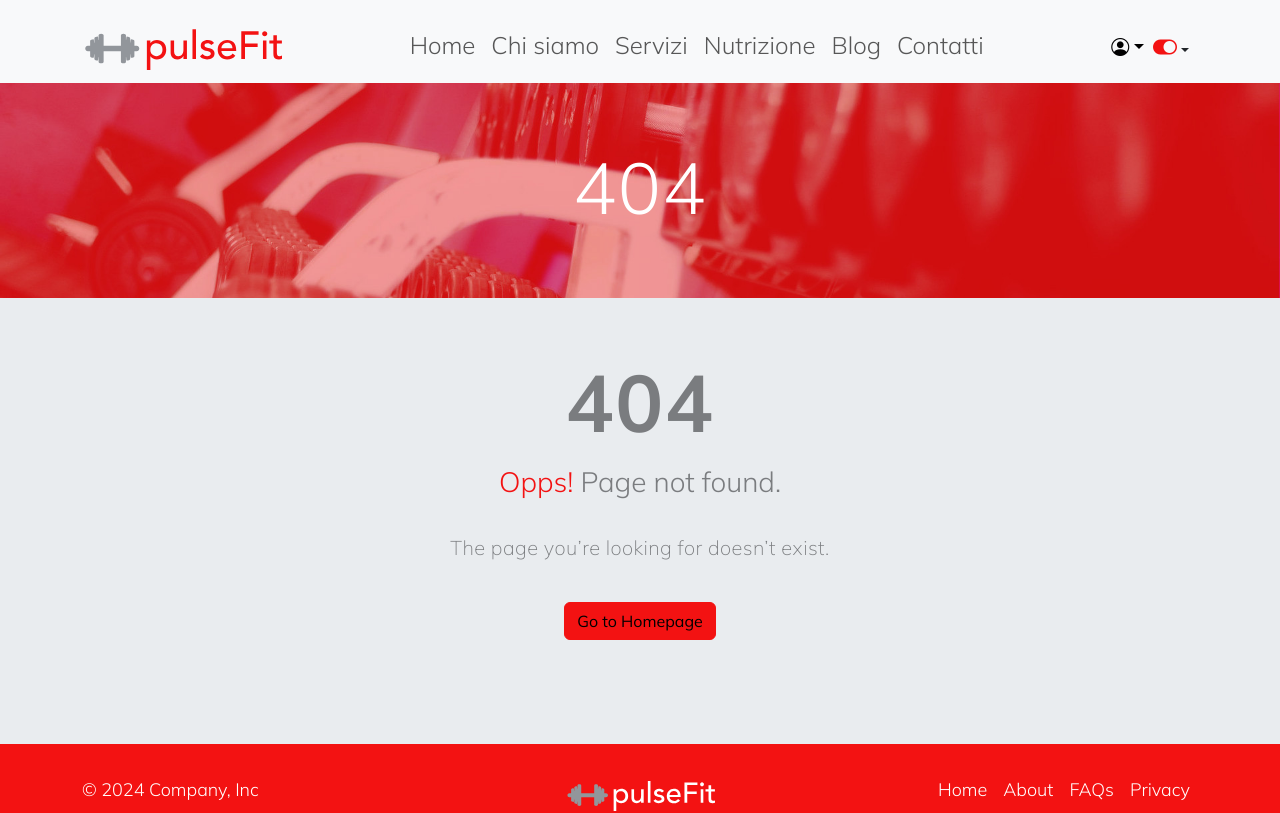
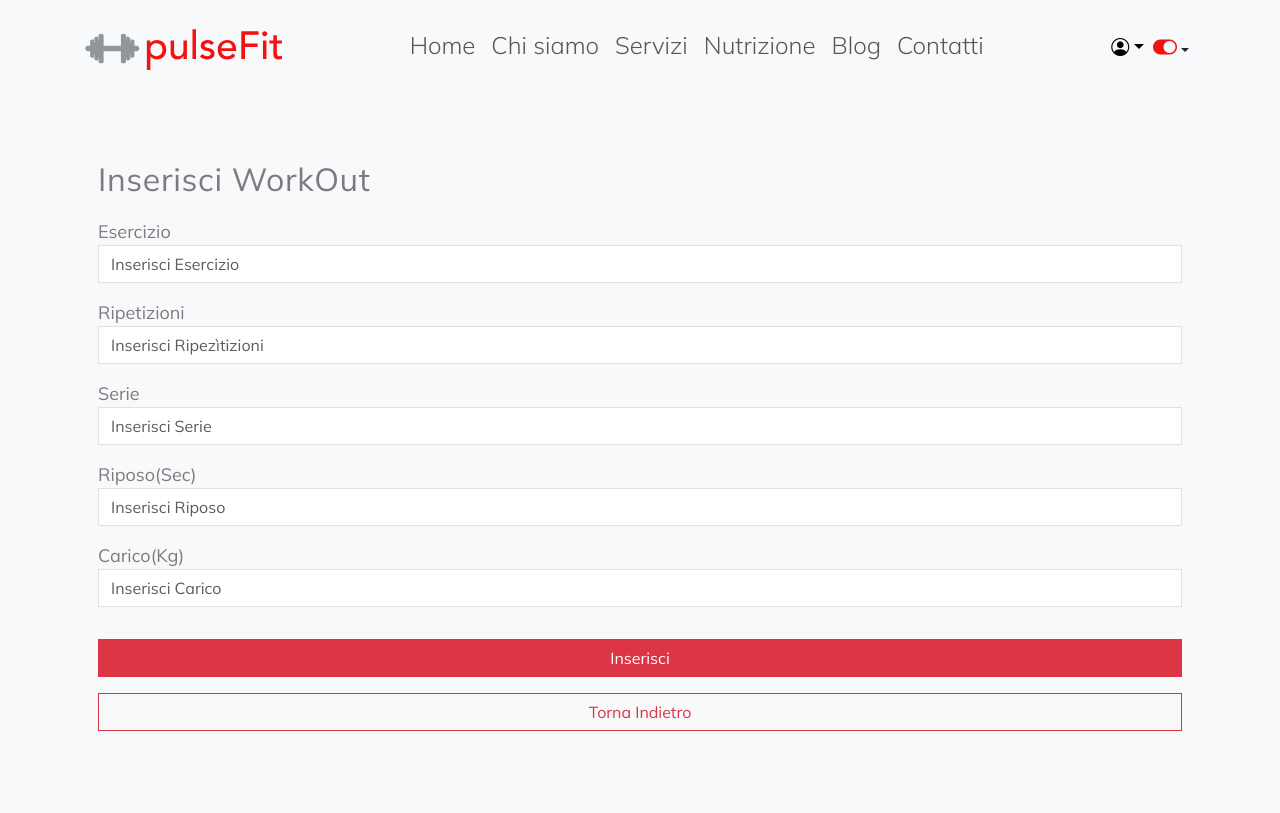
Before and after one commit to Andrea-vicari/tigerFitness, a React (Vite) app in the folder client/: page /singletraining in a window 1280 px wide. Before the commit this address had no page. Shown: the top 813 px of the page. Built offline with nearby package versions, Linux system fonts and the light colour scheme.

Commit message:
added single training page

```diff
--- a/client/src/App.jsx
+++ b/client/src/App.jsx
@@ -26,6 +26,7 @@ import DashboardPage from './pages/dashpages/DashboardPage';
 import UsersList from './pages/dashpages/UsersListPage';
 import SingleUserPage from './pages/dashpages/SingleUserPage';
 import NewTrainingPage from './pages/dashpages/NewTrainingPage';
+import SingleTrainingPage from './pages/dashpages/SingleTrainingPage';
 import SchedaTrainerPage from './pages/dashpages/SchedaTrainerPage';
 import SchedaUtentePage from './pages/dashpages/SchedaUtentePage';
 import ElencoSchedeApertePage from './pages/dashpages/ElencoSchedeApertePage';
@@ -64,6 +65,7 @@ function App() {
             <Route path="/nutrizione" element={<NutrizionePage />} />
             <Route path="/singlepost" element={<SinglePost />} />
             <Route path="/newtraining/:id" element={<NewTrainingPage />} />
+            <Route path="/singletraining" element={<SingleTrainingPage />} />
             <Route path="/schedatrainerpage/:id" element={<SchedaTrainerPage />} />
             <Route path="/schedautentepage/:id" element={<SchedaUtentePage />} />
             <Route path="/singleproject" element={<SingleProject />} />
--- a/client/src/Components/dashcomponents/Dashboard.jsx
+++ b/client/src/Components/dashcomponents/Dashboard.jsx
@@ -78,9 +78,9 @@ function Dashboard() {
                                             <img src={newTrainingImg} className="img-fluid rounded mb-2"/>
                                             </div>
                                             <div className="col-md-6">
-                                                <h2>Aggiungi Training</h2>
+                                                <h2>Aggiungi Workout</h2>
                                                 <p>Vedi l'elenco completo degli utenti da dove potrai vedere/aggiungere i workout di ogni singolo utente </p>
-                                                <Link to="/userslist" type="button" className="btn btn-sm btn-outline-primary">Vai alla lista utenti</Link>
+                                                <Link to="/singletraining" type="button" className="btn btn-sm btn-outline-primary">Aggiungi Workout</Link>
                                             </div>
                                     </div>
 
--- /dev/null
+++ b/client/src/Components/dashcomponents/SingleTraining.jsx
@@ -0,0 +1,225 @@
+import { useState } from "react";
+import { Link, useLocation } from "react-router-dom";
+import logo from "../../assets/images/pulseFit_logo.svg";
+import { useSelector } from 'react-redux'
+
+var userID
+
+const SingleTraining = () =>{
+
+  const themeType = useSelector((state) => state.counter.value)
+
+  let bgType, textType;
+
+  themeType == "ligth" ? bgType = "bg-light" : bgType = "bg-dark"
+  themeType == "ligth" ? textType = "" : textType = "text-bg-dark"
+
+  let clicked = useLocation();
+
+  userID = clicked.state
+
+
+  var today = new Date().toDateString()
+
+  console.log(today)
+
+
+    const [title, setTitle] = useState('')
+    const [loads, setLoad] = useState('')
+    const [rest, setRest] = useState('')
+    const [reps, setReps] = useState('')
+    const [series, setSeries] = useState('')
+    const [user, setUser] = useState('')
+    const [date, setToday] = useState('')
+    const [error, setError] = useState(null)
+    const [emptyFields, setemptyFields] = useState([])
+
+    const handleSubmit = async (e) =>{
+
+        e.preventDefault()
+
+        setUser(userID)
+        setToday(today)
+        openModal()
+        const workout = {today, user, title, series, reps, rest, loads}
+
+        const response = await fetch('https://pulsefit-server.vercel.app/api/workouts', {
+
+            method: 'POST',
+            body: JSON.stringify(workout),
+            headers:{
+                'Content-Type': 'application/json'
+              }
+        })
+
+
+        const json = await response.json()
+
+        if(!response.ok){
+            setError(json.error)
+            setemptyFields(json.emptyFields)
+        }
+
+        if(response.ok){
+            console.log('Aggiunto', json)
+            setToday('')
+            setTitle('')
+            setLoad('')
+            setReps('')
+            setRest('')
+            setSeries('')
+            setUser('')
+            setError(null)
+            setemptyFields([])
+        }
+
+
+    }
+
+    function closeModal(){
+      document.getElementById('modale_workout').classList.remove("d-block")
+    }
+    function openModal(){
+      document.getElementById('modale_workout').classList.add("d-block")
+    }
+
+
+    return (
+      <div className={"container-fluid py-5 " + bgType}>
+      <div className={"container py-5 " + bgType}>
+
+        <div className="d-flex justify-content-center align-items-center py-5">
+          <div className={"p-3 rounded w-100 " + bgType + textType}>
+            <h2 className={textType}>Inserisci WorkOut</h2>
+            <form onSubmit={handleSubmit}>
+
+              <div className="mb-3">
+                <label htmlFor="title">
+                  <strong>Esercizio</strong>
+                </label>
+                <input
+                  type="text"
+                  placeholder="Inserisci Esercizio"
+                  autoComplete="off"
+                  name="text"
+                  className="form-control rounded-0"
+                  onChange={(e) => setTitle(e.target.value)}
+                  value={title}
+                  required={true}
+                />
+              </div>
+
+              <div className="mb-3">
+                <label htmlFor="reps">
+                  <strong>Ripetizioni</strong>
+                </label>
+                <input
+                  type="number"
+                  placeholder="Inserisci Ripezìtizioni"
+                  autoComplete="off"
+                  name="number"
+                  className="form-control rounded-0"
+                  onChange={(e) => setReps(e.target.value)}
+                  value={reps}
+                  required={true}
+                />
+              </div>
+
+              <div className="mb-3">
+                <label htmlFor="series">
+                  <strong>Serie</strong>
+                </label>
+                <input
+                  type="number"
+                  placeholder="Inserisci Serie"
+                  autoComplete="off"
+                  name="number"
+                  className="form-control rounded-0"
+                  onChange={(e) => setSeries(e.target.value)}
+                  value={series}
+                  required={true}
+                />
+              </div>
+
+
+              <div className="mb-3">
+                <label htmlFor="rest">
+                  <strong>Riposo(Sec)</strong>
+                </label>
+                <input
+                  type="number"
+                  placeholder="Inserisci Riposo"
+                  autoComplete="off"
+                  name="text"
+                  className="form-control rounded-0"
+                  onChange={(e) => setRest(e.target.value)}
+                  value={rest}
+                  required={true}
+                />
+              </div>
+
+              <div className="mb-3">
+                <label htmlFor="loads">
+                  <strong>Carico(Kg)</strong>
+                </label>
+                <input
+                  type="number"
+                  placeholder="Inserisci Carico"
+                  autoComplete="off"
+                  name="text"
+                  className="form-control rounded-0"
+                  onChange={(e) => setLoad(e.target.value)}
+                  value={loads}
+                  required={true}
+                />
+              </div>
+
+
+
+              <button type="submit" className="btn btn-danger w-100 rounded-0 mt-3" onClick={()=>setUser(userID)}>
+                Inserisci
+              </button>
+
+              <Link to={`/elencoutenti/`} type="submit" className="btn btn-outline-danger w-100 rounded-0 mt-3">
+                Torna Indietro
+              </Link>
+              {error && <div className="error text-danger fs-4 mt-3">{error}</div>}
+            </form>
+
+            {/** MODALE */}
+            <div className="modal modal-sheet bg-dark px-4 py-md-5" tabIndex="-1" role="dialog" id="modale_workout">
+              <div className="modal-dialog-centered modal-xl bg-dark" role="document">
+                <div className="modal-content rounded-4 shadow bg-dark" >
+                  <div className="modal-header d-flex justify-content-between">
+                  <img src={logo} className='img-fluid'></img>
+                    <h2 className="modal-title text-white text-center">WORKOUT AGGIUNTO</h2>
+
+                  </div>
+                  <div className="modal-body py-3 text-white">
+
+                  <h4 className="text-white mt-3 fw-bold">Allenamento inserito correttamente!</h4>
+                    </div>
+
+                  <div className="modal-footer flex-column align-items-stretch w-100 gap-2 pb-3 border-top-0">
+
+                    <div className="modal-footer">
+                      <button type="button" onClick={()=>closeModal()} className="btn btn-danger align-items-center" data-bs-dismiss="modal" aria-label="Close">
+                      <i className='fa fa-times px-2 fs-4'></i>Chiudi
+                        </button>
+                    </div>
+                  </div>
+              </div>
+            </div>
+            </div>
+            {/** FINE MODALE */}
+
+          </div>
+        </div>
+      </div>
+      </div>
+
+  );
+
+}
+
+export default SingleTraining
--- /dev/null
+++ b/client/src/pages/dashpages/SingleTrainingPage.jsx
@@ -0,0 +1,17 @@
+import React from 'react'
+import Footer from '../../Components/Common/Footer';
+import Navbar from '../../Components/Common/NavbarFixedTop';
+import SingleTraining from '../../Components/dashcomponents/SingleTraining';
+
+
+function SingleTrainingPage() {
+  return (
+    <>
+    <Navbar />
+    <SingleTraining />
+    <Footer />
+    </>
+  )
+}
+
+export default SingleTrainingPage
```
